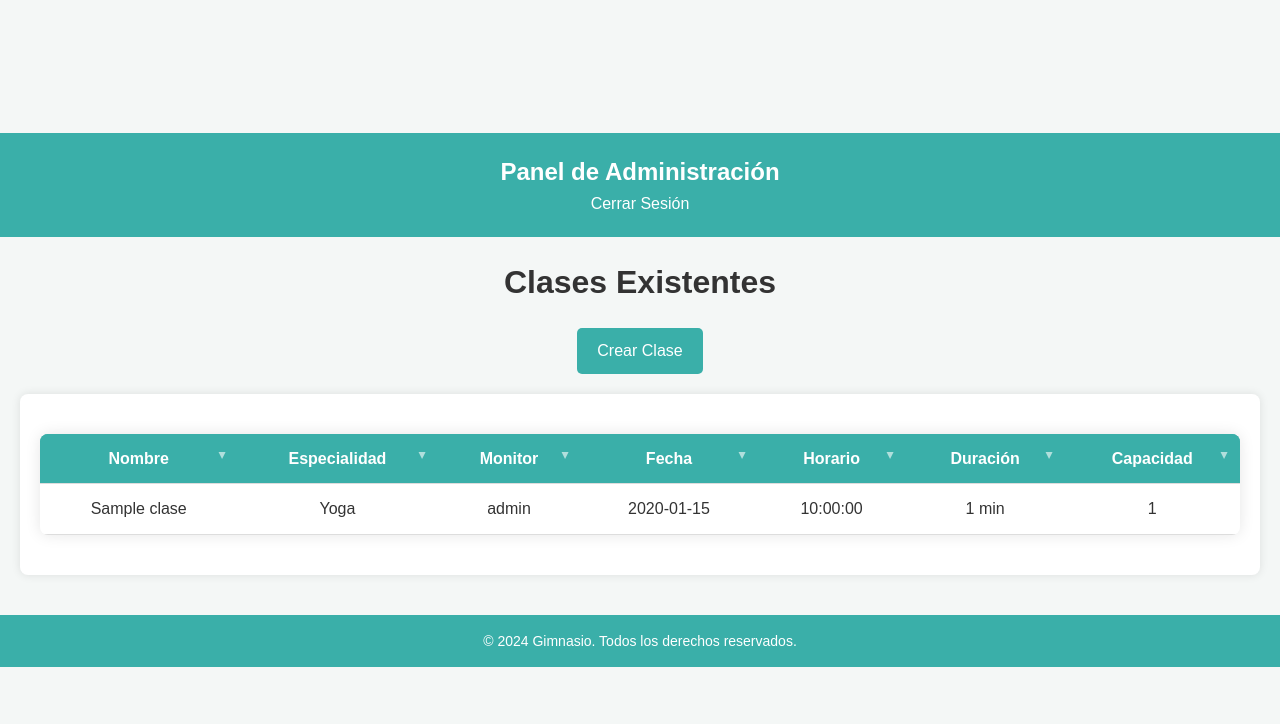
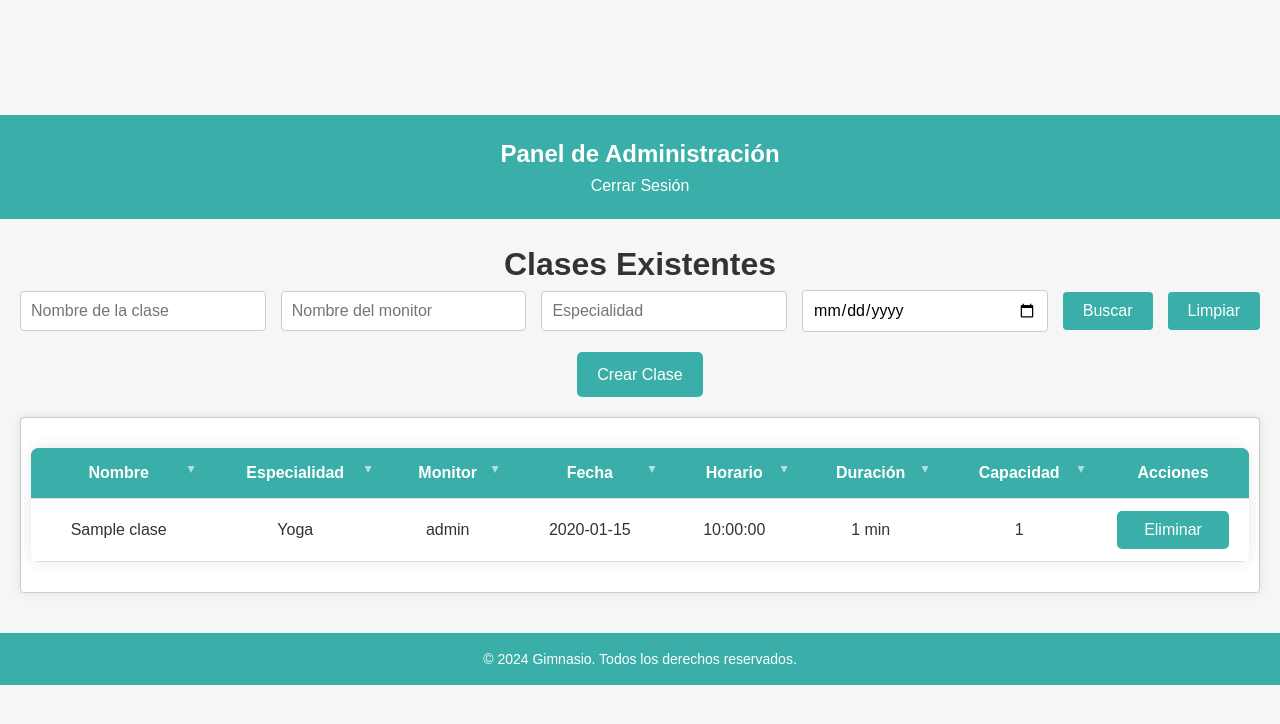
Before and after one commit to Yzpieg/Gimnasio, a PHP site: page /src/clases.php in a window 1280 px wide. Shown: the top 724 px of the page. Run offline with PHP 8.4, Linux system fonts and the light colour scheme; data comes from the database, SQL or seed files in the repository; tables that the repository leaves empty hold one stand-in row (values such as "Sample post").

Commit message:
7.1.0 Añadidos campos de búsqueda a las clases, corregido css del botón de volver en la página de inicio

```diff
--- a/assets/css/estilos.css
+++ b/assets/css/estilos.css
@@ -497,6 +497,24 @@
     opacity: 1;
 }
 
+.btn-general {
+    display: inline-block;
+    width: 100%;
+    padding: 10px;
+    background-color: #3aafa9;
+    color: #fff;
+    font-size: 16px;
+    text-align: center;
+    border: none;
+    border-radius: 5px;
+    cursor: pointer;
+    text-decoration: none;
+    /* Elimina el subrayado en enlaces */
+}
+
+.btn-general:hover {
+    background-color: #2b7a78;
+}
 
 /* Responsividad */
 @media (max-width: 768px) {
--- a/assets/css/estilos_clases.css
+++ b/assets/css/estilos_clases.css
@@ -113,3 +113,91 @@
 .button:hover {
     background-color: #2b7a78;
 }
+
+.search-form {
+    display: flex;
+    align-items: center;
+    gap: 15px;
+    /* Espaciado entre campos */
+    margin-bottom: 20px;
+    flex-wrap: nowrap;
+    /* Mantiene los campos en una sola línea */
+    justify-content: center;
+    /* Centra los elementos en el formulario */
+}
+
+.search-form input {
+    flex: 1;
+    /* Todos los campos ocupan el mismo ancho */
+    max-width: 300px;
+    /* Limita el ancho máximo de los campos */
+    padding: 10px;
+    /* Espaciado interno */
+    font-size: 16px;
+    /* Tamaño de fuente legible */
+    border: 1px solid #ccc;
+    /* Bordes estándar */
+    border-radius: 4px;
+    /* Bordes redondeados */
+    box-sizing: border-box;
+    /* Incluye el padding en el tamaño total */
+}
+
+.form_container {
+    flex: 1 !important;
+    padding: 10px !important;
+    font-size: 16px !important;
+    border: 1px solid #ccc !important;
+    border-radius: 4px !important;
+}
+
+.search-form button {
+    padding: 10px 20px;
+    /* Tamaño proporcional al resto */
+    font-size: 16px;
+    /* Tamaño de fuente consistente */
+    background-color: #3aafa9;
+    /* Color consistente con el resto de los botones */
+    color: #fff;
+    /* Texto blanco */
+    border: none;
+    /* Sin bordes */
+    border-radius: 4px;
+    /* Bordes redondeados */
+    cursor: pointer;
+    /* Cursor en forma de mano */
+    flex-shrink: 0;
+    /* Evita que el botón cambie de tamaño */
+    transition: background-color 0.3s ease;
+    /* Suaviza el cambio de color en hover */
+}
+
+.search-form button:hover {
+    background-color: #2b7a78;
+    /* Color más oscuro para el hover */
+}
+
+
+
+
+
+
+
+.delete-button {
+    background-color: #f44336;
+    color: white;
+    border: none;
+    padding: 5px 10px;
+    cursor: pointer;
+    border-radius: 5px;
+}
+
+.delete-button:hover {
+    background-color: #d32f2f;
+}
+
+.success-message {
+    color: green;
+    font-weight: bold;
+    margin: 10px 0;
+}
--- a/assets/js/clases.js
+++ b/assets/js/clases.js
@@ -31,3 +31,12 @@
     // Reinsertar las filas ordenadas en la tabla
     filas.forEach(fila => tabla.tBodies[0].appendChild(fila));
 }
+
+function confirmarEliminacion() {
+    return confirm("¿Estás seguro de que deseas eliminar esta clase? Esta acción no se puede deshacer.");
+}
+function limpiarFormulario() {
+    const form = document.querySelector('.search-form'); // Selecciona el formulario
+    form.reset(); // Limpia los valores de los campos
+    window.location.href = 'clases.php'; // Opcional: Redirige a la página sin parámetros
+}
--- a/src/Includes/admin_header.php
+++ b/src/Includes/admin_header.php
@@ -6,6 +6,11 @@
     <meta name="viewport" content="width=device-width, initial-scale=1.0">
     <title><?php echo $title; ?></title>
     <link rel="stylesheet" href="../assets/css/estilos.css"> <!-- Enlace al archivo CSS -->
+    <!-- Estilo específico para cada página -->
+    <!-- Estilo específico para cada página (si está definido) -->
+    <?php if (!empty($cssFile)): ?>
+        <link rel="stylesheet" href="<?php echo htmlspecialchars($cssFile); ?>">
+    <?php endif; ?>
     <script src="../assets/js/validacion.js"></script>
 </head>
 
--- a/src/Includes/class_functions.php
+++ b/src/Includes/class_functions.php
@@ -1,24 +1,47 @@
 <?php
 require_once('general.php');
 
-function obtenerClases($conn, $filtro = '')
+function obtenerClases($conn, $filtros = [])
 {
     $sql = "SELECT c.id_clase, c.nombre, m.nombre AS especialidad, u.nombre AS monitor,
                    c.fecha, c.horario, c.duracion, c.capacidad_maxima
             FROM clase c
             LEFT JOIN monitor mo ON c.id_monitor = mo.id_monitor
             LEFT JOIN usuario u ON mo.id_usuario = u.id_usuario
-            LEFT JOIN especialidad m ON c.id_especialidad = m.id_especialidad";
+            LEFT JOIN especialidad m ON c.id_especialidad = m.id_especialidad
+            WHERE 1=1";
 
-    if (!empty($filtro)) {
-        $sql .= " WHERE c.nombre LIKE ? OR u.nombre LIKE ? OR m.nombre LIKE ?";
+    $params = [];
+    $types = "";
+
+    if (!empty($filtros['nombre_clase'])) {
+        $sql .= " AND c.nombre LIKE ?";
+        $params[] = '%' . $filtros['nombre_clase'] . '%';
+        $types .= "s";
+    }
+
+    if (!empty($filtros['nombre_monitor'])) {
+        $sql .= " AND u.nombre LIKE ?";
+        $params[] = '%' . $filtros['nombre_monitor'] . '%';
+        $types .= "s";
+    }
+
+    if (!empty($filtros['especialidad'])) {
+        $sql .= " AND m.nombre LIKE ?";
+        $params[] = '%' . $filtros['especialidad'] . '%';
+        $types .= "s";
+    }
+
+    if (!empty($filtros['fecha'])) {
+        $sql .= " AND c.fecha = ?";
+        $params[] = $filtros['fecha'];
+        $types .= "s";
     }
 
     $stmt = $conn->prepare($sql);
 
-    if (!empty($filtro)) {
-        $filtro_param = '%' . $filtro . '%';
-        $stmt->bind_param("sss", $filtro_param, $filtro_param, $filtro_param);
+    if (!empty($params)) {
+        $stmt->bind_param($types, ...$params);
     }
 
     $stmt->execute();
--- a/src/clases.php
+++ b/src/clases.php
@@ -2,13 +2,35 @@
 require_once 'includes/class_functions.php';
 
 $conn = obtenerConexion();
+if ($_SERVER['REQUEST_METHOD'] === 'POST' && isset($_POST['id_clase'])) {
+    $id_clase = intval($_POST['id_clase']);
 
-// Obtener todas las clases para mostrarlas
-$clases = obtenerClases($conn);
+    // Llama a la función para eliminar la clase
+    eliminarClase($conn, $id_clase);
+
+    // Redirige de vuelta a la página de clases con un mensaje
+    header('Location: clases.php?mensaje=clase_eliminada');
+    exit;
+}
+
+
+$filtros = [
+    'nombre_clase' => $_GET['nombre_clase'] ?? '',
+    'nombre_monitor' => $_GET['nombre_monitor'] ?? '',
+    'especialidad' => $_GET['especialidad'] ?? '',
+    'fecha' => $_GET['fecha'] ?? '',
+];
+
+$clases = obtenerClases($conn, $filtros);
+
 
 $title = "Listado de Clases";
 include 'includes/admin_header.php';
 ?>
+<?php if (isset($_GET['mensaje']) && $_GET['mensaje'] === 'clase_eliminada'): ?>
+    <p class="success-message">La clase se ha eliminado correctamente.</p>
+<?php endif; ?>
+
 
 <head>
     <link rel="stylesheet" href="../assets/css/estilos_clases.css">
@@ -17,6 +39,16 @@
 <body>
     <main>
         <h1>Clases Existentes</h1>
+        <!-- Formulario de búsqueda -->
+
+        <form method="GET" action="clases.php" class="search-form">
+            <input type="text" name="nombre_clase" placeholder="Nombre de la clase" value="<?= htmlspecialchars($_GET['nombre_clase'] ?? '') ?>">
+            <input type="text" name="nombre_monitor" placeholder="Nombre del monitor" value="<?= htmlspecialchars($_GET['nombre_monitor'] ?? '') ?>">
+            <input type="text" name="especialidad" placeholder="Especialidad" value="<?= htmlspecialchars($_GET['especialidad'] ?? '') ?>">
+            <input type="date" name="fecha" value="<?= htmlspecialchars($_GET['fecha'] ?? '') ?>">
+            <button type="submit">Buscar</button>
+            <button type="button" class="reset-button" onclick="limpiarFormulario()">Limpiar</button>
+        </form>
 
         <!-- Botón para crear clase -->
         <div class="button-container">
@@ -35,6 +67,7 @@
                         <th onclick="ordenarTabla(4)" class="sortable">Horario</th>
                         <th onclick="ordenarTabla(5)" class="sortable">Duración</th>
                         <th onclick="ordenarTabla(6)" class="sortable">Capacidad</th>
+                        <th>Acciones</th>
                     </tr>
                 </thead>
                 <tbody>
@@ -47,9 +80,16 @@
                             <td><?= htmlspecialchars($clase['horario']); ?></td>
                             <td><?= htmlspecialchars($clase['duracion']); ?> min</td>
                             <td><?= htmlspecialchars($clase['capacidad_maxima']); ?></td>
+                            <td>
+                                <form method="POST" action="clases.php" onsubmit="return confirmarEliminacion();">
+                                    <input type="hidden" name="id_clase" value="<?= htmlspecialchars($clase['id_clase']); ?>">
+                                    <button type="submit" class="delete-button">Eliminar</button>
+                                </form>
+                            </td>
                         </tr>
                     <?php endforeach; ?>
                 </tbody>
+
             </table>
         </section>
     </main>
```
Also changed, not shown: src/reg.php (+3 -4 lines).
